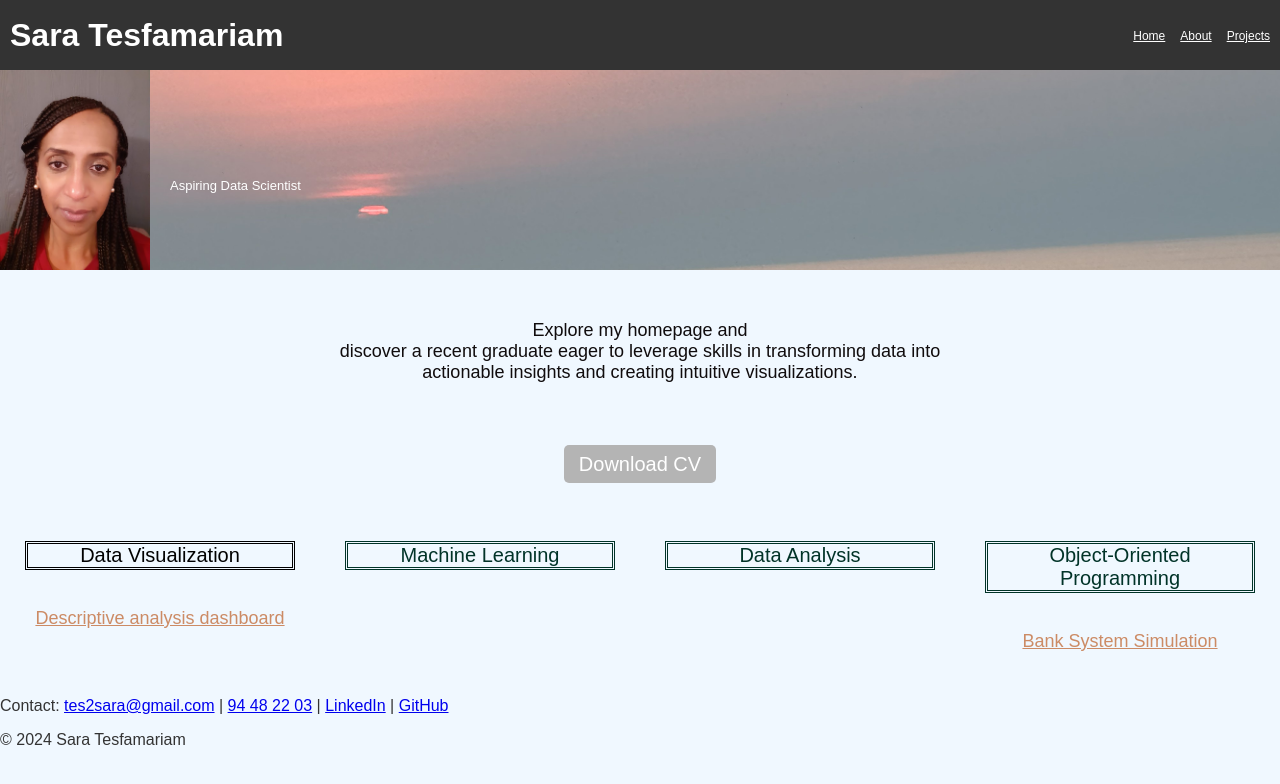
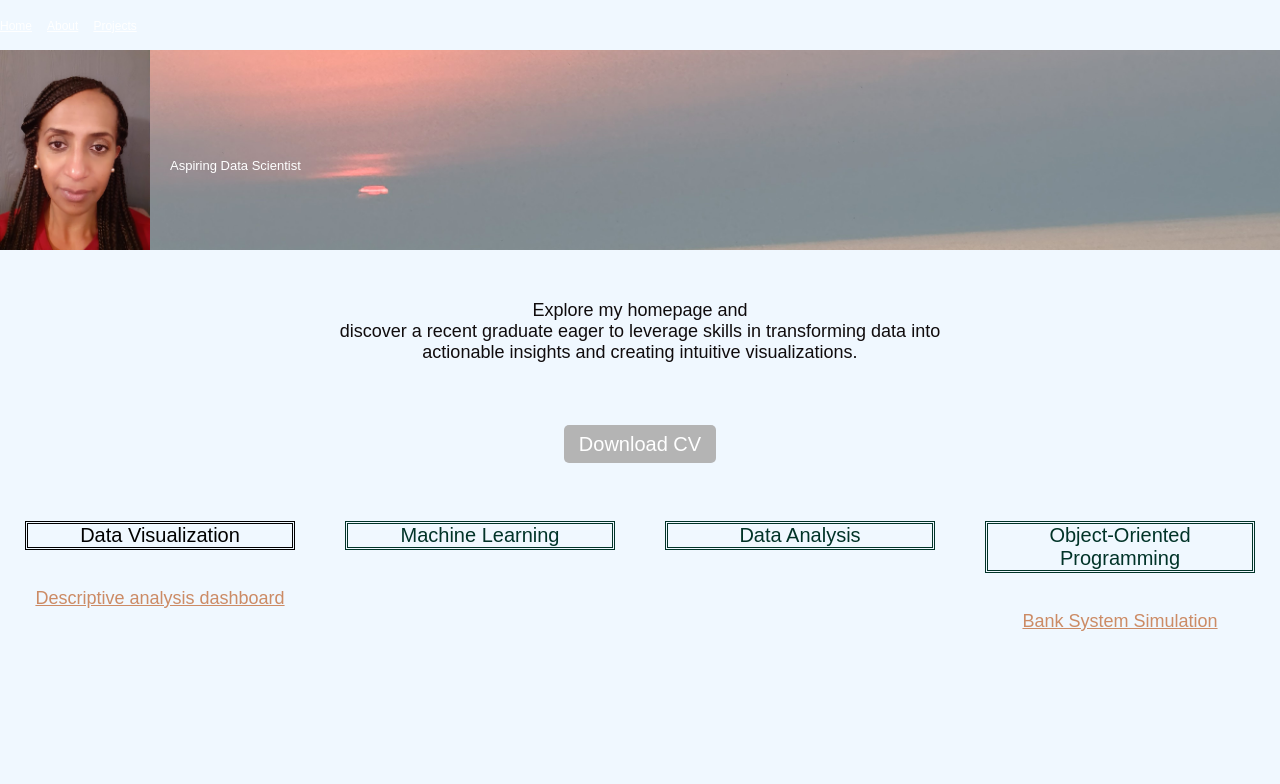
Before and after one commit to tes2sara/sara_tesfamariam, a Jekyll site: the page index.html, which Jekyll copies as it is, in a window 1280 px wide. Shown: the top 784 px of the page. Built offline with Jekyll 4.4.1, drawn with Linux system fonts in a browser that asks for light colours; Markdown is read by kramdown in place of the engine named in the settings.

Commit message:
Update and rename index.md to index.html

```diff
--- a/index.md
+++ b/index.html
@@ -1,11 +1,11 @@
----
-layout: default
-title: Home
----
-<link rel="stylesheet" href="style.css">
-
-<div style="display: flex; justify-content: space-between; align-items: center; padding: 10px; background-color: #333; color: white;">
-    <h1 style="margin: 0;">Sara Tesfamariam</h1>
+<!DOCTYPE html>
+<html lang="en">
+<head>
+    <meta charset="UTF-8">
+    <meta name="viewport" content="width=device-width, initial-scale=1.0">
+    <title>Home - Sara Tesfamariam</title>
+    <link rel="stylesheet" href="style.css">
+</head>
     <ul style="list-style: none; margin: 2; padding: 0; display: flex; gap: 15px;">
         <li><a href="index.md" style="color: white; font-size: 12px;">Home</a></li>
         <li><a href="about.html" style="color:white; font-size: 12px;">About</a></li>
```
